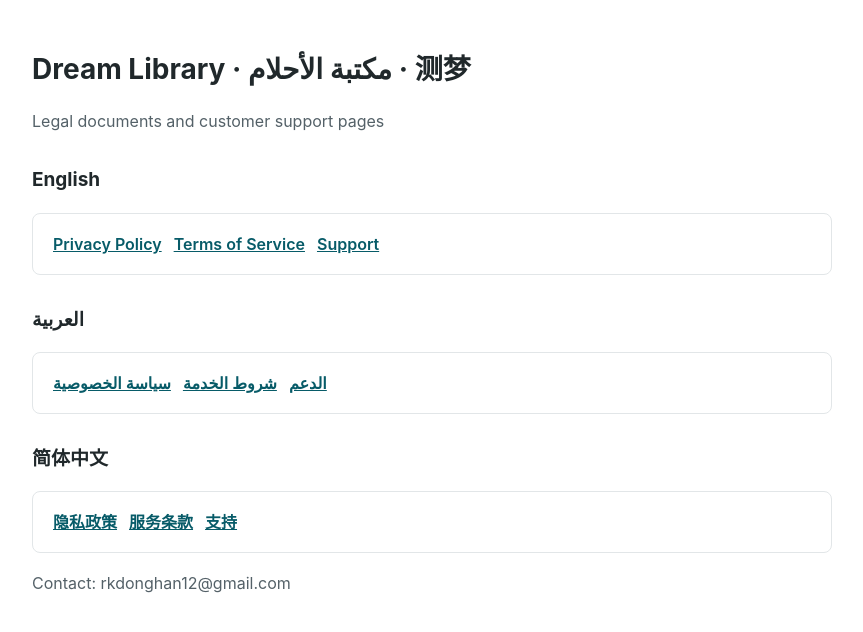
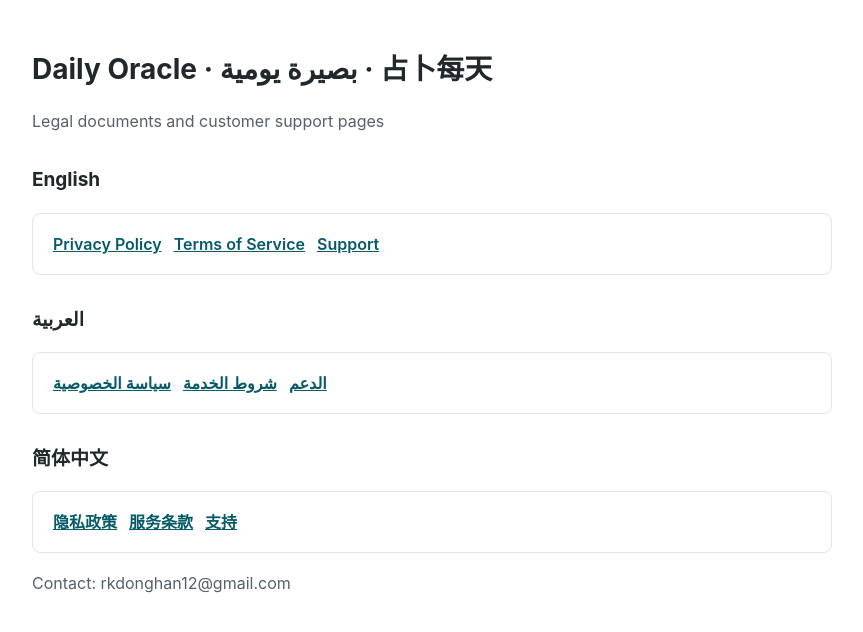
Before and after one commit to rkdonghan12-hue/dreamlibrary-legal, a plain HTML site: page index.html in a window 1280 px wide. Shown: the whole page, without its empty margins (208-1071 px from the left). Drawn offline with Linux system fonts and the light colour scheme.

Commit message:
Sync app rename to Daily Oracle / 占卜每天

```diff
--- a/index.html
+++ b/index.html
@@ -3,7 +3,7 @@
 <head>
 <meta charset="utf-8">
 <meta name="viewport" content="width=device-width,initial-scale=1">
-<title>Dream Library · Legal &amp; Support</title>
+<title>Daily Oracle · Legal &amp; Support</title>
 <style>
 body{font-family:-apple-system,BlinkMacSystemFont,"Segoe UI",sans-serif;line-height:1.75;max-width:800px;margin:0 auto;padding:32px 24px 64px;color:#20282b;background:#fff}
 h1{font-size:28px;line-height:1.35}
@@ -15,7 +15,7 @@ a{color:#075b68;overflow-wrap:anywhere}
 </style>
 </head>
 <body>
-<h1>Dream Library · مكتبة الأحلام · 测梦</h1>
+<h1>Daily Oracle · بصيرة يومية · 占卜每天</h1>
 <p class="meta">Legal documents and customer support pages</p>
 
 <h2>English</h2>
```
